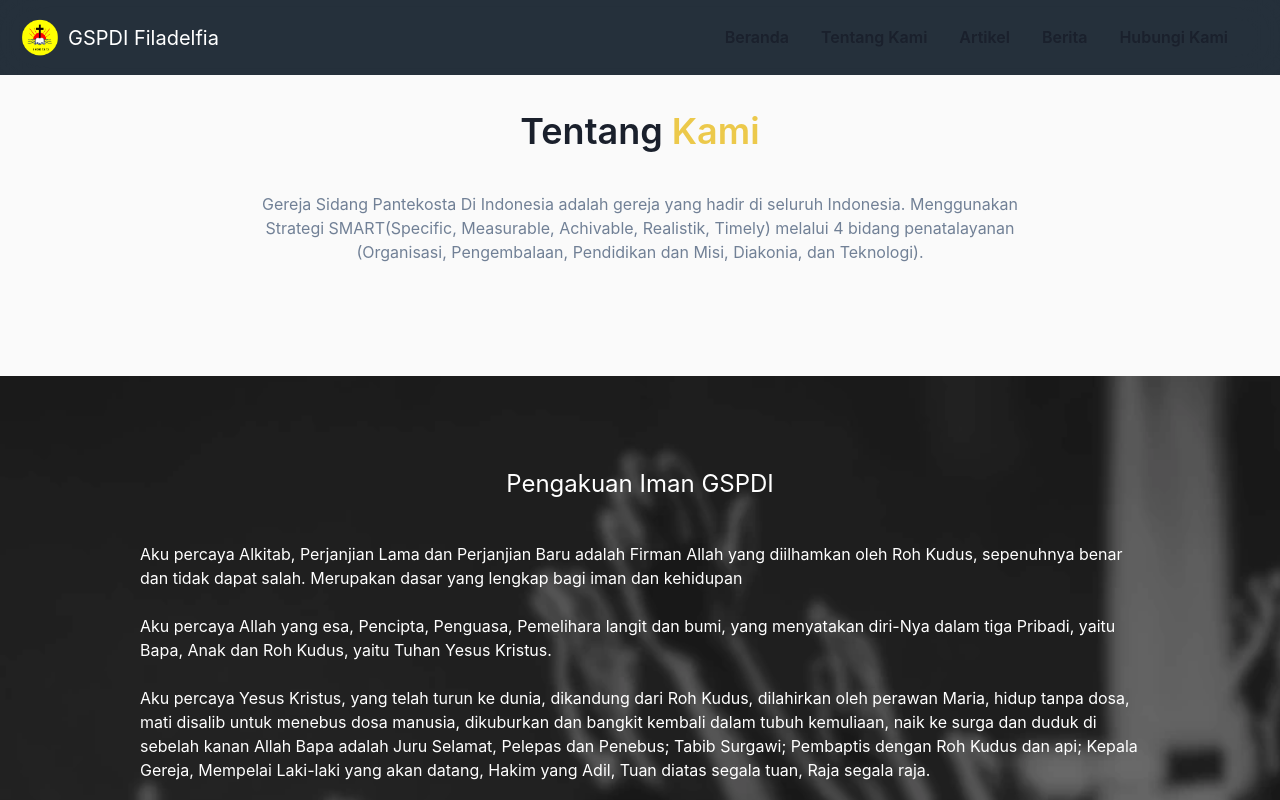
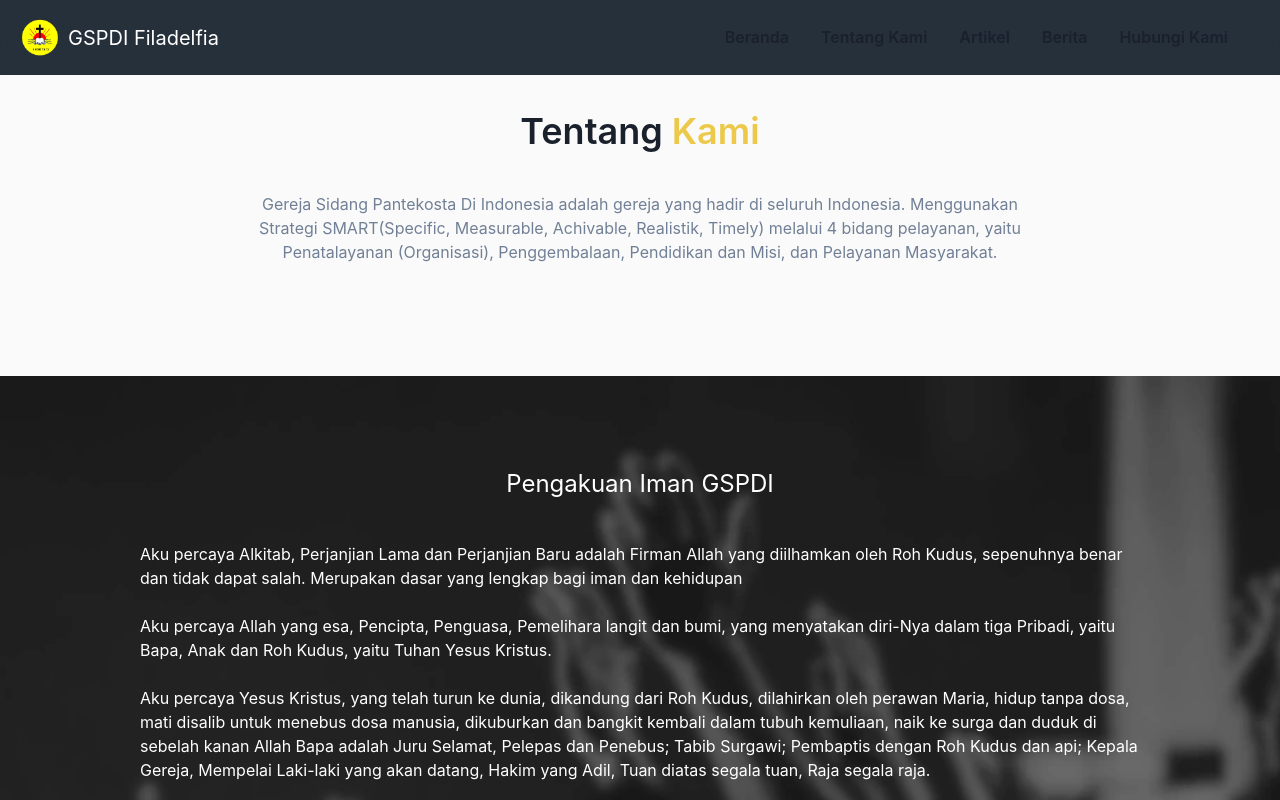
Before and after one commit to rrtkye24/web-gspdi, a Next.js app: page /about in a window 1280 px wide. Shown: the top 800 px of the page. Built offline with nearby package versions, Linux system fonts and the light colour scheme.

Commit message:
Update tentang kami

```diff
--- a/pages/about.js
+++ b/pages/about.js
@@ -56,7 +56,7 @@
         </Heading>
         <Text color={'gray.500'} maxW={'3xl'}>
         Gereja Sidang Pantekosta Di Indonesia adalah gereja yang hadir di seluruh Indonesia. Menggunakan Strategi SMART(Specific, Measurable, Achivable, Realistik, Timely) melalui 4 bidang
-          penatalayanan (Organisasi, Pengembalaan, Pendidikan dan Misi, Diakonia, dan Teknologi).
+          pelayanan, yaitu Penatalayanan (Organisasi), Penggembalaan, Pendidikan dan Misi, dan Pelayanan Masyarakat.
         </Text>
       </Stack>
     </Container>
```
